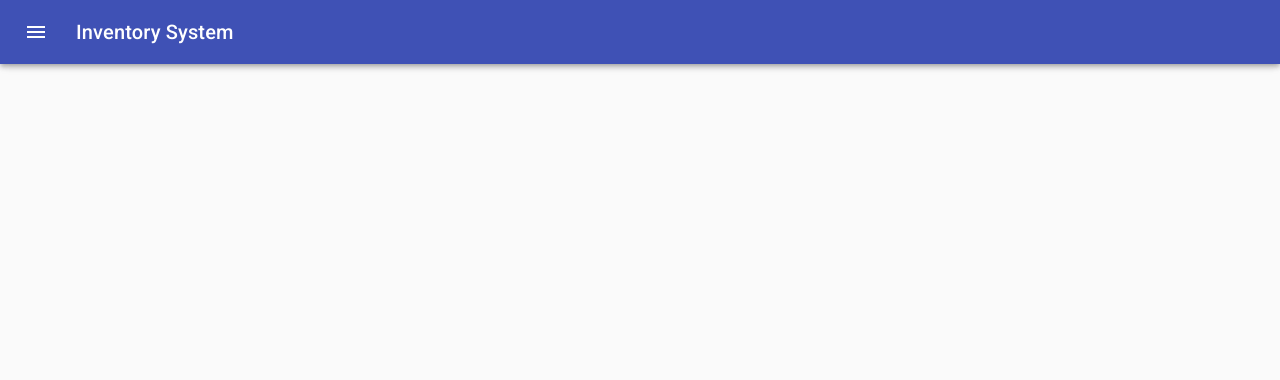
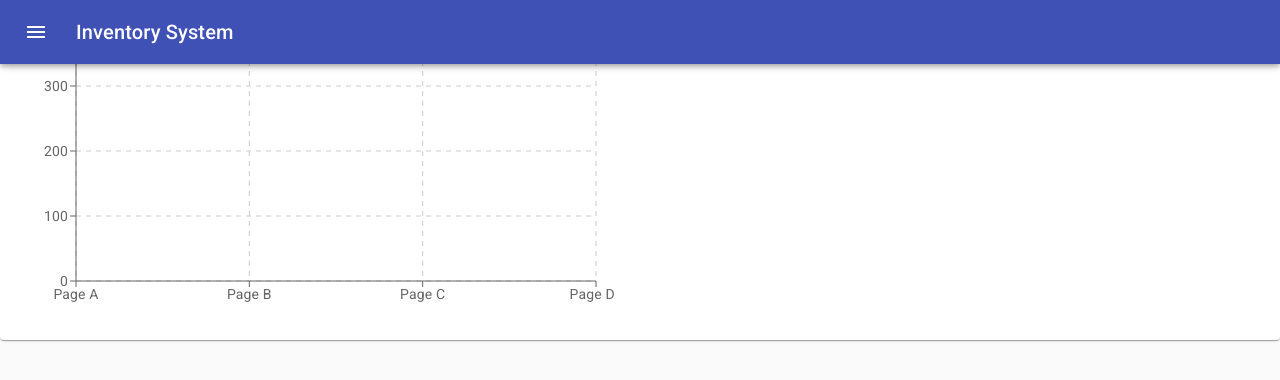
Before and after one commit to 5amuel/Inventories-dashbord, a React (Create React App) app: page / in a window 1280 px wide. Shown: the top 380 px of the page. Built offline with nearby package versions, Linux system fonts and the light colour scheme.

Commit message:
Creation of Line Chart

```diff
--- a/package.json
+++ b/package.json
@@ -11,6 +11,7 @@
     "react": "^17.0.2",
     "react-dom": "^17.0.2",
     "react-scripts": "4.0.3",
+    "recharts": "^2.1.2",
     "web-vitals": "^1.0.1"
   },
   "scripts": {
--- a/src/App.jsx
+++ b/src/App.jsx
@@ -1,12 +1,13 @@
 // import SideMenu from './Components/share/SideMenu/SideMenu'
 import HeaderMenu from './Components/share/HeaderMenu/HeaderMenu'
 import { CssBaseline } from '@material-ui/core';
-
+import Linechart from './Components/Linechart';
 function App() {
   return (
    <>
       <CssBaseline />
       <HeaderMenu />
+      <Linechart />
 
     </>
   );
--- a/src/Components/IconsGroup.jsx
+++ b/src/Components/IconsGroup.jsx
@@ -28,7 +28,9 @@ const IconsGroups = () => {
                     </ListItem>
                 ))}
             </List>
+
             <Divider />
+
             <List>
                 {['All mail', 'Trash', 'Spam', '...Others'].map((text, index) => (
                     <ListItem button key={text}>
@@ -40,8 +42,7 @@ const IconsGroups = () => {
                 ))}
             </List>
         </>
-
-     );
+    );
 }
 
 export default IconsGroups;
--- /dev/null
+++ b/src/Components/Linechart.jsx
@@ -0,0 +1,38 @@
+import React, { PureComponent } from 'react';
+import { LineChart, Line, CartesianGrid, XAxis, YAxis } from 'recharts';
+import Card from '@material-ui/core/Card';
+import CardContent from '@material-ui/core/CardContent';
+import { makeStyles } from '@material-ui/core/styles';
+
+
+
+
+const useStyles = makeStyles({
+    root: {
+      minWidth: 275,
+    },
+  });
+const data = [
+    {name: 'Page A', uv: 400, pv: 2400, amt: 2400},
+    {name: 'Page B', uv: 400, pv: 2400, amt: 2400},
+    {name: 'Page C', uv: 400, pv: 2400, amt: 2400},
+    {name: 'Page D', uv: 400, pv: 2400, amt: 2400},
+]
+const Linechart = () => {
+    const classes = useStyles();
+
+    return (
+        <Card className={classes.root}>
+            <CardContent>
+                <LineChart width={600} height={300} data={data} margin={{ top: 5, right: 20, bottom: 5, left: 0 }}>
+                    <Line type="monotone" dataKey="uv" stroke="#8884d8" />
+                    <CartesianGrid stroke="#ccc" strokeDasharray="5 5" />
+                    <XAxis dataKey="name" />
+                    <YAxis />
+                </LineChart>
+            </CardContent>
+        </Card>
+     );
+}
+
+export default Linechart;
--- a/src/Components/share/HeaderMenu/HeaderMenu.jsx
+++ b/src/Components/share/HeaderMenu/HeaderMenu.jsx
@@ -8,7 +8,7 @@ import clsx from 'clsx';
 const drawerWidth = 240;
 function HeaderMenu() {
 
-  const useStyles = makeStyles((theme) => ({
+    const useStyles = makeStyles((theme) => ({
         menuButton: {
             marginRight: theme.spacing(2),
         },
@@ -37,6 +37,7 @@ function HeaderMenu() {
         setOpen(true)
         console.log(open)
     }
+
     return (
 
         <AppBar
--- a/src/Components/share/SideMenu/SideMenu.jsx
+++ b/src/Components/share/SideMenu/SideMenu.jsx
@@ -46,8 +46,9 @@ const useStyles = makeStyles((theme) => ({
 
 
 }))
+
+
 function SideMenu(props) {
-
     // const theme = useTheme();
     const classes = useStyles();
 
@@ -57,7 +58,6 @@ function SideMenu(props) {
     }
 
     const {openMenu, openMenuFunc} = props;
-
 
 
     return (
```
Also changed, not shown: 1 other file (tests, documents, lock files or other folders).
